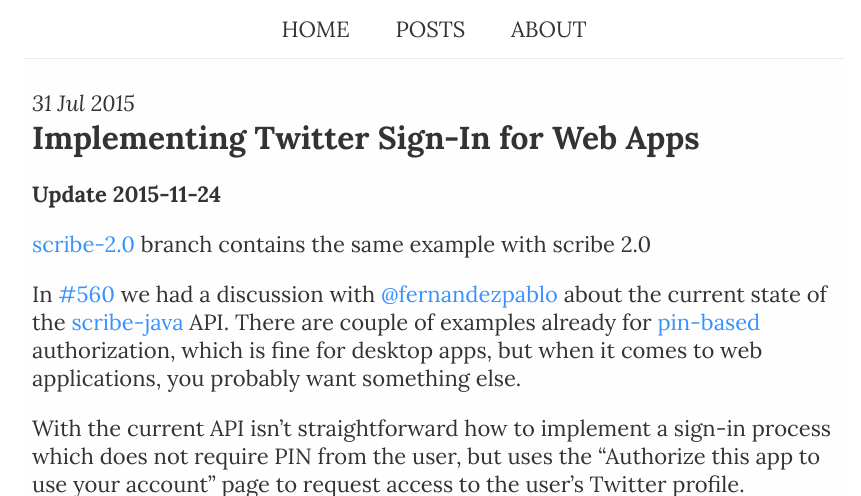
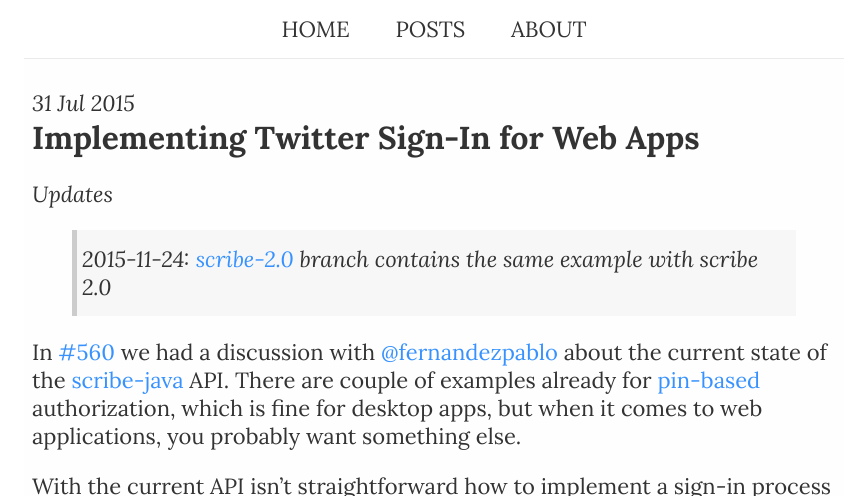
Before and after one commit to akoskm/akoskm.github.io, a Jekyll site: the page built from _posts/2015-07-31-twitter-sign-in-for-web-apps.md, in a window 1280 px wide and 900 px high, cut to the strip 0-496 px from the top of the window. Shown: the whole strip, without its empty margins (206-1067 px from the left). Built offline with Jekyll 4.4.1, drawn with Linux system fonts in a browser that asks for light colours; nearby versions of some CDN libraries; comment, search, counter and statistics services are not loaded.

Commit message:
Update 2015-07-31-twitter-sign-in-for-web-apps.md

```diff
--- a/_posts/2015-07-31-twitter-sign-in-for-web-apps.md
+++ b/_posts/2015-07-31-twitter-sign-in-for-web-apps.md
@@ -4,9 +4,9 @@
 type: post
 ---
 
-**Update 2015-11-24**
+*Updates*
 
-[scribe-2.0](https://github.com/akoskm/twitter-sign-in-example/tree/scribe-2.0) branch contains the same example with scribe 2.0
+> *2015-11-24:* [scribe-2.0](https://github.com/akoskm/twitter-sign-in-example/tree/scribe-2.0) branch contains the same example with scribe 2.0
 
 In [#560](https://github.com/fernandezpablo85/scribe-java/issues/560) we had a discussion with [@fernandezpablo][3] about the current state of the [scribe-java][4] API. There are couple of examples already for [pin-based](https://dev.twitter.com/oauth/pin-based) authorization, which is fine for desktop apps, but when it comes to web applications, you probably want something else.
 
```
